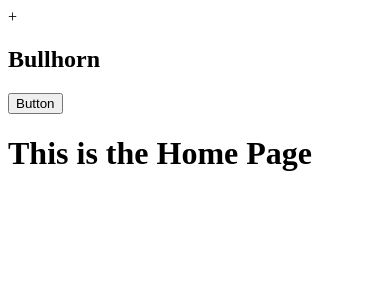
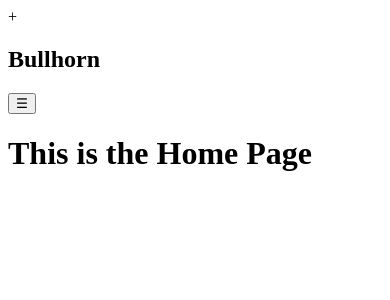
Before and after one commit to Graingertom/LAP4Project, a React app in the folder Bullhorn/frontend/: page / in a window 390 px wide. Shown: the top 300 px of the page. Built offline with nearby package versions, Linux system fonts and the light colour scheme; the HTML template or start-up script is replaced by a standard one.

Commit message:
adding hamburger and small css changes

```diff
--- a/Bullhorn/frontend/src/components/Hamburger/index.js
+++ b/Bullhorn/frontend/src/components/Hamburger/index.js
@@ -9,9 +9,11 @@ const Hamburger = () => {
     return(
         <>
     <div className='hamburger'>
-        <button className='dropdown' onClick={() => setState(!state)}>Button</button>
+        {!state && (
+        <button className='dropdown' onClick={() => setState(!state)}>☰</button>
+        )}
         {state && (
-            <ul>
+            <ul onMouseLeave={() => setState(!state)}>
                 <li onClick={() => goTo('/')}>Home</li>
                 <li onClick={() => goTo('/profile')}>Profile</li>
                 <li>Feed</li>
--- a/Bullhorn/frontend/src/pages/Profile/index.js
+++ b/Bullhorn/frontend/src/pages/Profile/index.js
@@ -5,7 +5,6 @@ import ProfileBlock from '../../components/ProfileBlock'
 function Profile (){
     return(
         <section className="profile">
-        <h1>This is the Profile Page</h1>
         <ProfileBlock />
         </section>
     )
--- a/Bullhorn/frontend/static/css/index.css
+++ b/Bullhorn/frontend/static/css/index.css
@@ -6,9 +6,18 @@
     margin-left: auto;
     margin-right: auto;
     align-items: center;
+    justify-content: space-between;
+    background-color: #0089B4;
+    color: white;
+}
+
+.header a {
+   font-size: 30px;
+   min-width: 50px;
 }
 
 .profile {
+    padding-top: 20px;
     max-width: 480px;
     text-align: center;
     margin-left: auto;
@@ -22,6 +31,7 @@
     border-radius: 33px;
     width: 10vw;
     text-align: center;
+    margin-bottom: 20px;
 }
 
 .profile h2 {
@@ -30,6 +40,7 @@
 }
 
 .profile h1 {
+    margin-top: 0;
     margin-bottom: 0;
 }
 
@@ -47,3 +58,16 @@
 .profile button:hover {
     cursor: pointer;
 }
+
+.hamburger button {
+    min-width: 50px;
+    border: none;
+    background-color: rgba(255, 0, 0, 0);
+    font-size: 30px;
+    color: white
+}
+
+.hamburger ul {
+    min-width: 50px;
+    list-style: none;
+}
```
Also changed, not shown: Bullhorn/frontend/static/frontend/main.js.
